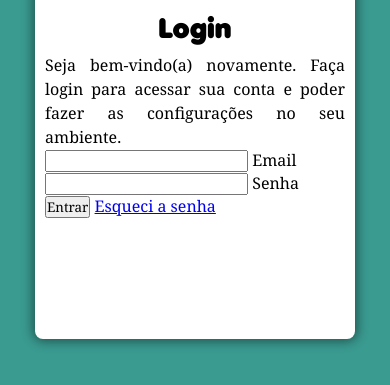
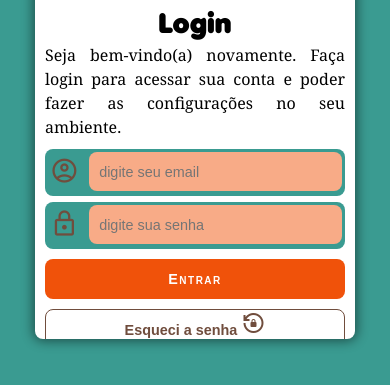
Before and after one commit to joaovictorgregorio/formulario-login, a plain HTML site: page index.html in a window 390 px wide. Shown: the part 367-752 px from the top of the page. Drawn offline with nearby package versions, Linux system fonts and the light colour scheme.

Commit message:
Mobile first do projeto finalizado

```diff
--- a/estilos/mobile-first.css
+++ b/estilos/mobile-first.css
@@ -63,10 +63,99 @@ div#formulario {
 div#formulario > h1 {
     font: normal 1.7em var(--fonte_login);
     text-align: center;
-    margin: 8px 0px;
+    margin: 3px 0px;
 }
 
 div#formulario > p {
     text-align: justify;
     line-height: 1.5em;
 }
+
+form {
+    margin: 10px 0px;
+}
+
+div.informacoes_cadastro {
+    display: block;
+    background: var(--cor04);
+    border-radius: 8px;
+    margin-bottom: 6px;
+}
+
+div.informacoes_cadastro > span {
+    width: 40px;
+    color: var(--cor05);
+    font-size: 1.8em;
+    padding: 5px;
+    transform: translateY(3px);
+}
+
+input.cadastro {
+    width: calc(100% - 47px);
+    height: 100%;
+    font-size: 0.9em;
+    background: #f8ab87;;
+    border: none;
+    border-radius: 8px;
+    padding: 10px;
+    transform: translateY(-5px);
+}
+
+input.cadastro:focus-within {
+    background: white;
+    border: none;
+}
+
+label {
+    display: none;
+}
+
+::placeholder {
+    font: lighter 1em 'Arial';
+}
+
+input[type=submit] {
+    display: block;
+    font: bold 0.9em 'Arial';
+    letter-spacing: 1.5px;
+    font-variant: small-caps;
+    background: var(--cor03);
+    color: white;
+    padding: 8px;
+    border-radius: 8px;
+    border: none;
+    width: 100%;
+    height: 40px;
+    margin: 10px 0px;
+    cursor: pointer;
+}
+
+input[type=submit]:hover {
+    background: var(--cor02);
+    border: 1px solid var(--cor04);
+    transition: 0.5s;
+}
+
+a {
+    display: block;
+    width: 100%;
+    height: 40px;
+    font: bold 0.9em 'Arial';
+    color: var(--cor05);
+    text-align: center;
+    border: 1px solid var(--cor05);
+    padding: 8px;
+    border-radius: 8px;
+    text-decoration: none;
+    padding-top: 1px;
+}
+
+a > span {
+    color: var(--cor05);
+}
+
+a:hover {
+    background: #0af0d960;
+    border: 1px solid var(--cor04);
+    transition: 0.5s;
+}
--- a/index.html
+++ b/index.html
@@ -3,6 +3,7 @@
 <head>
     <meta charset="UTF-8">
     <meta name="viewport" content="width=device-width, initial-scale=1.0">
+    <link rel="stylesheet" href="https://fonts.googleapis.com/css2?family=Material+Symbols+Outlined:opsz,wght,FILL,GRAD@20..48,100..700,0..1,-50..200" />
     <link rel="shortcut icon" href="imagens/favicon-32x32.png" type="image/x-icon">
     <link rel="stylesheet" href="estilos/mobile-first.css">
     <link rel="stylesheet" href="estilos/outras-telas.css">
@@ -19,17 +20,18 @@
                 <p>Seja bem-vindo(a) novamente. Faça login para acessar sua conta e poder fazer as configurações no seu ambiente.</p>
                 <form action="login.php" method="post" autocomplete="on">
                     <div class="informacoes_cadastro">
-                        <span></span>
-                        <input type="email" name="email" id="iemail">
+                        <span class="material-symbols-outlined">account_circle</span>
+                        <input class="cadastro" type="email" name="email" id="iemail" required autocomplete="email" maxlength="70" placeholder="digite seu email">
                         <label for="iemail">Email</label>
                     </div>
                     <div class="informacoes_cadastro">
-
-                        <input type="password" name="senha" id="isenha">
+                        <span class="material-symbols-outlined">lock</span>
+                        <input class="cadastro" type="password" name="senha" id="isenha" required autocomplete="current-password" minlength="8" maxlength="20" placeholder="digite sua senha">
                         <label for="isenha">Senha</label>
                     </div>
                     <input type="submit" value="Entrar">
-                    <a href="recuperarsenha.html">Esqueci a senha</a>
+                    <a href="recuperarsenha.html">Esqueci a senha
+                        <span class="material-symbols-outlined">lock_reset</span></a>
                 </form>
             </div>
         </section>
```
